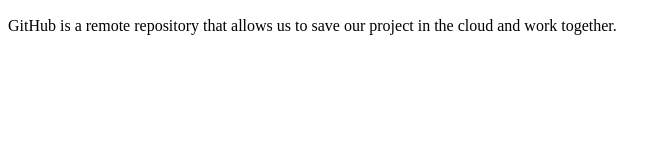
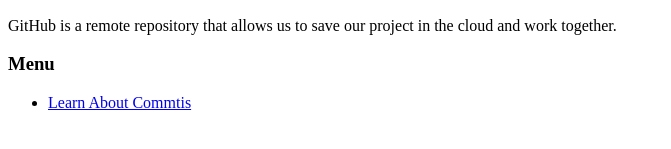
Before and after one commit to TamotsuXI/mdia-4590-tutorial, a plain HTML site: page index.html in a window 1280 px wide. Shown: the part 469-618 px from the top of the page, without its empty margins (0-671 px from the left). Drawn offline with Linux system fonts and the light colour scheme.

Commit message:
Added Commit link

```diff
--- a/index.html
+++ b/index.html
@@ -13,5 +13,9 @@
     <img src="images/octocat-groot.jpg" alt="Two figures of octocat and groot sit in front of a newspaper.">
     <h2>GitHub</h2>
     <p>GitHub is a remote repository that allows us to save our project in the cloud and work together.</p>
+    <h3>Menu</h3>
+    <ul>
+        <li><a href="commit.html">Learn About Commtis</a></li>
+    </ul>
 </body>
 </html>
```
